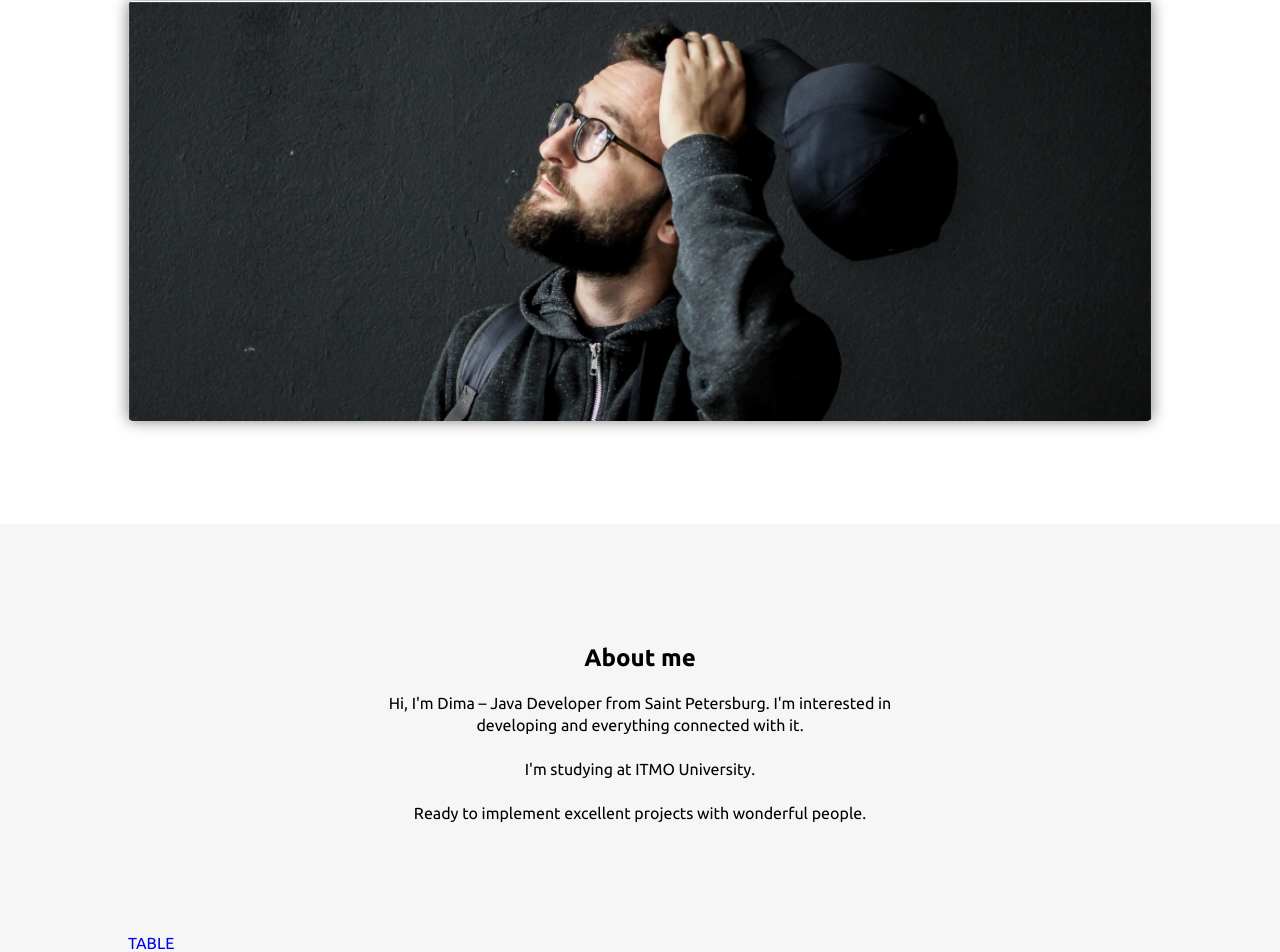
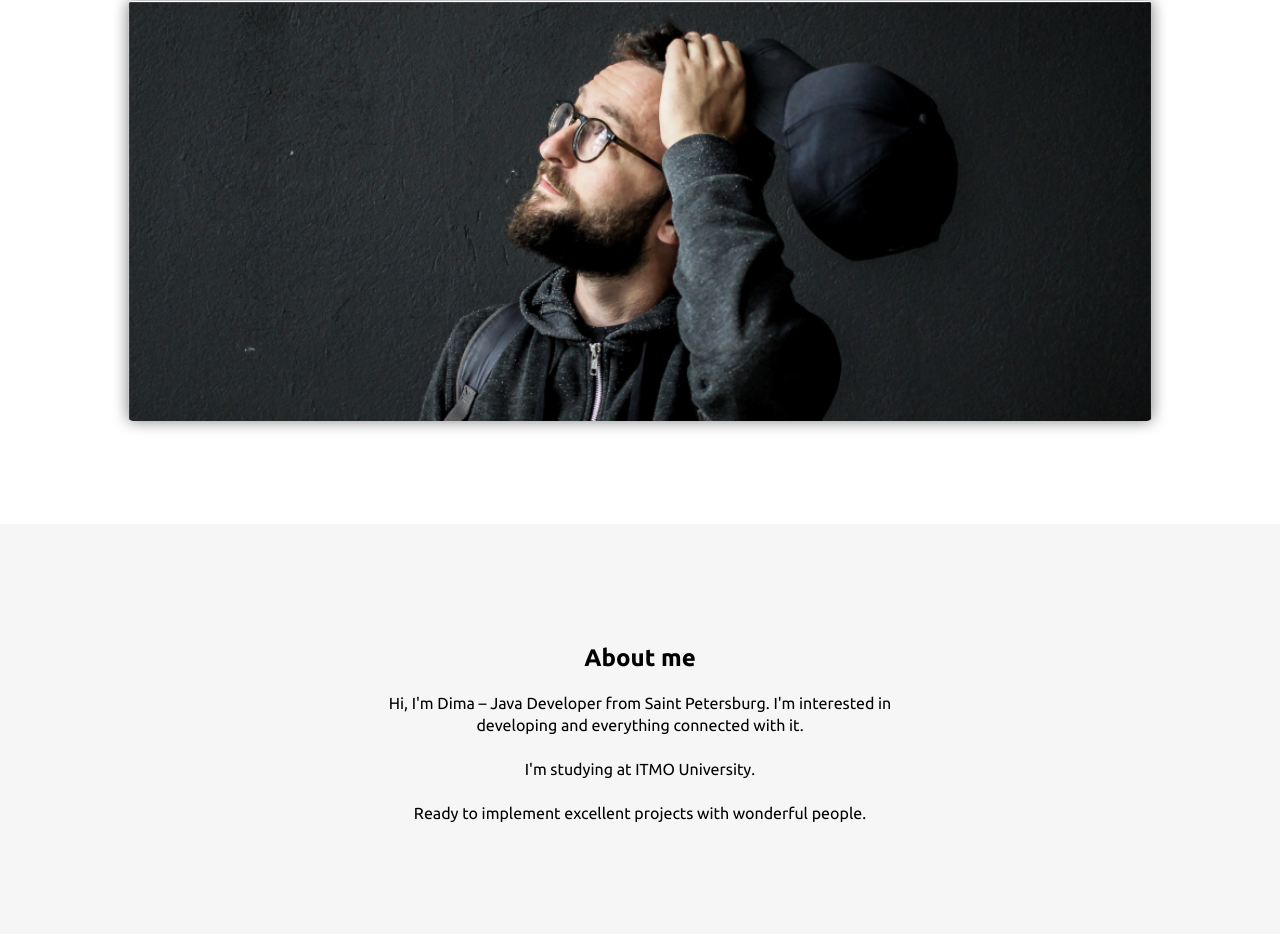
Before and after one commit to dima-prezhentsov/webSite, a plain HTML site: page index.html in a window 1280 px wide. Shown: the part 238-1190 px from the top of the page. Drawn offline with Linux system fonts and the light colour scheme.

Commit message:
feat: removed table

```diff
--- a/index.html
+++ b/index.html
@@ -50,7 +50,6 @@
                     Ready to implement excellent projects with wonderful people.
                 </p>
             </div>
-            <a href="table.html" class="tabel"> TABLE </a>
         </div>
 
     </div>
```
